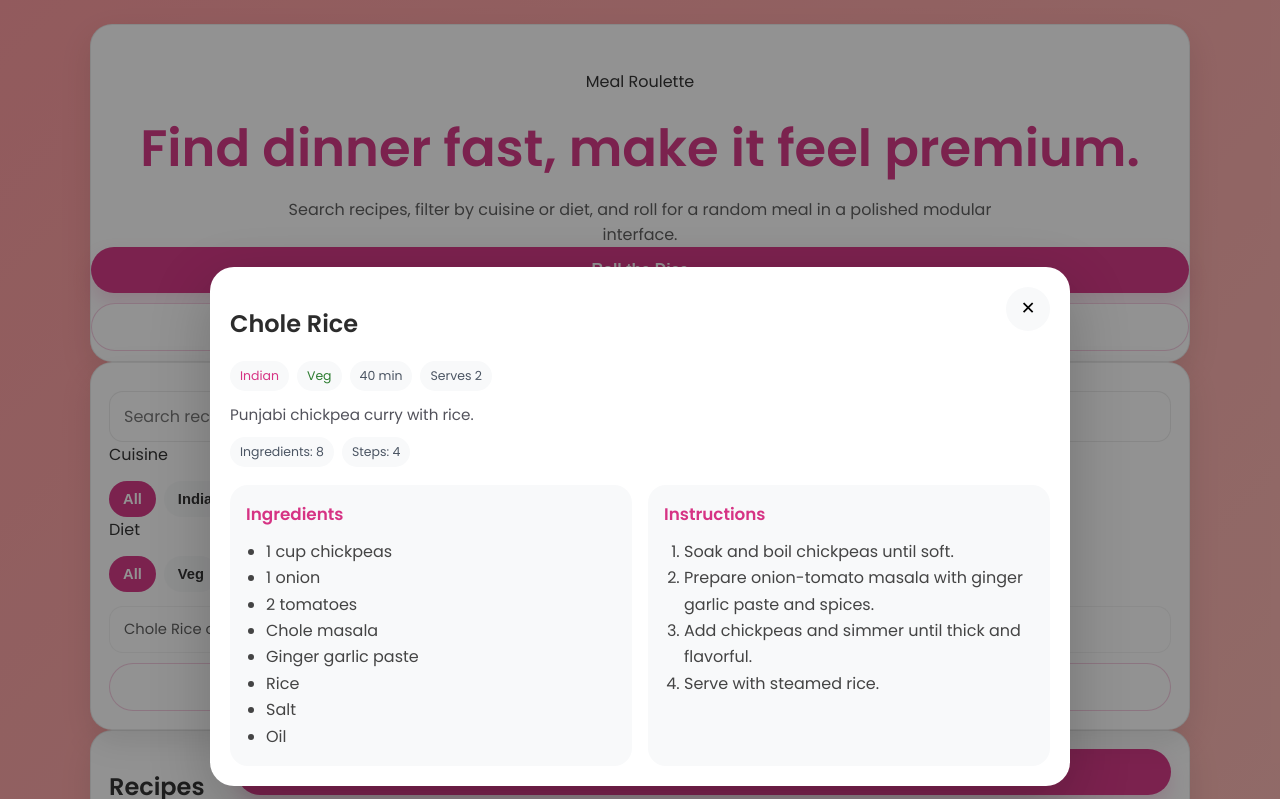
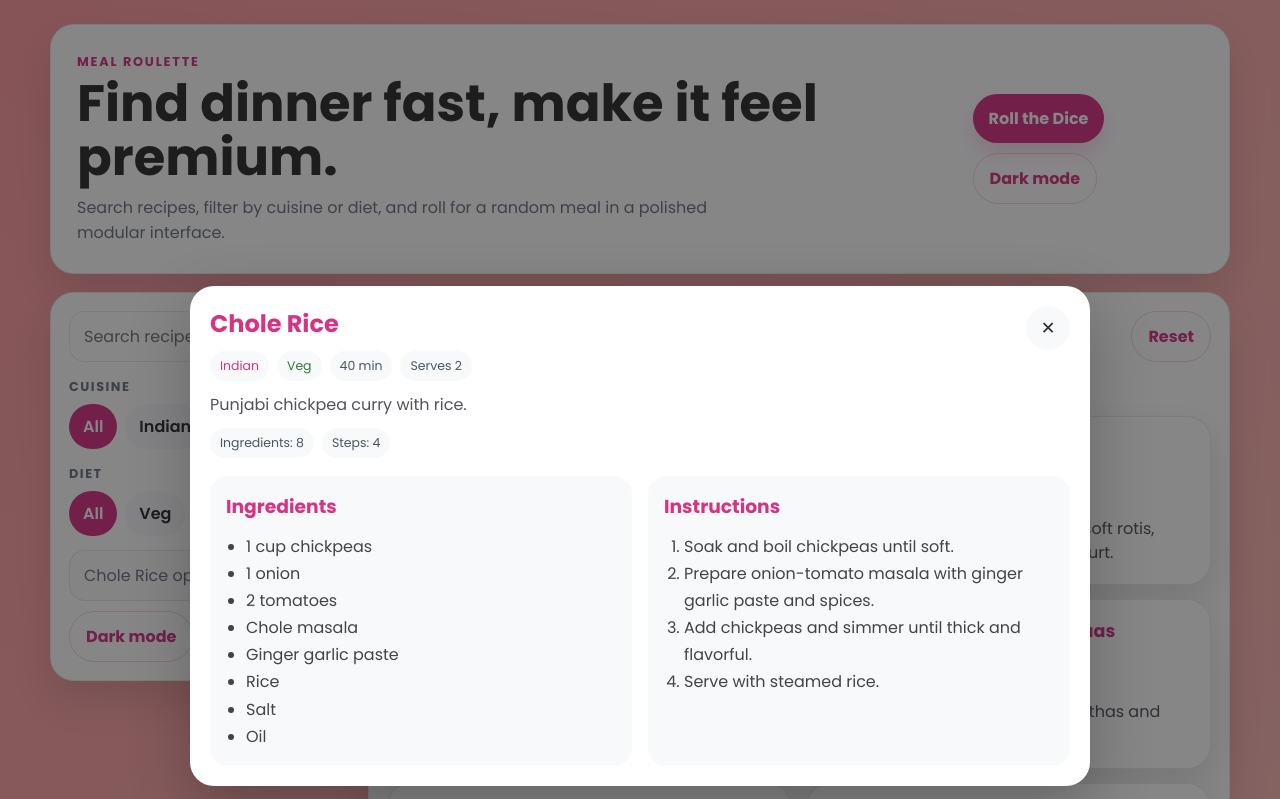
Before and after one commit to aditipatelx-tech/Meals2, a plain HTML site: page index.html in a window 1280 px wide. Both pictures are taken after a click on the button "Roll the Dice". Shown: the top 799 px of the page. Drawn offline with Linux system fonts and the light colour scheme.

Commit message:
Update styles.css

```diff
--- a/styles.css
+++ b/styles.css
@@ -1,54 +1,51 @@
-@import url('https://fonts.googleapis.com/css2?family=Poppins:wght@400;600&display=swap');
-:root{--bg1:#ff9a9e;--bg2:#fad0c4;--card:#fff;--text:#2c2c2c;--accent:#d63384;--accent2:#b0246b;--muted:#6b7280;--soft:#f8f9fa;--soft2:#e8f5e9;--border:rgba(0,0,0,.08)}
+@import url('https://fonts.googleapis.com/css2?family=Poppins:wght@400;600;700&display=swap');
+:root{--bg1:#ff9a9e;--bg2:#fad0c4;--card:#fff;--text:#2c2c2c;--accent:#d63384;--accent2:#b0246b;--muted:#6b7280;--soft:#f8f9fa;--border:rgba(0,0,0,.08)}
+[data-theme='dark']{--bg1:#1a1021;--bg2:#101d2b;--card:#17181d;--text:#f7f1ff;--accent:#ff7ab8;--accent2:#ff4f9c;--muted:#c7bfd4;--soft:#242733;--border:rgba(255,255,255,.10)}
 *{box-sizing:border-box}
-body{font-family:'Poppins',sans-serif;background:linear-gradient(135deg,var(--bg1),var(--bg2));color:var(--text);margin:0;min-height:100vh;padding:24px}
-.shell{max-width:1100px;margin:0 auto}
-.hero{padding:28px 0 10px;text-align:center}
-h1{font-size:clamp(2rem,4vw,3.5rem);margin:0 0 10px;color:var(--accent)}
-.sub{margin:0 auto;max-width:760px;color:rgba(44,44,44,.78);font-size:1rem}
-.grid{display:grid;grid-template-columns:280px 1fr;gap:18px;align-items:start;margin-top:22px}
-.card{background:var(--card);border-radius:22px;box-shadow:0 12px 32px rgba(0,0,0,.10);border:1px solid var(--border)}
+body{margin:0;min-height:100vh;padding:24px;font-family:'Poppins',sans-serif;background:linear-gradient(135deg,var(--bg1),var(--bg2));color:var(--text)}
+button,input{font:inherit}
+.shell{max-width:1180px;margin:0 auto}
+.card{background:var(--card);border:1px solid var(--border);border-radius:24px;box-shadow:0 18px 40px rgba(0,0,0,.12)}
+.hero{display:flex;justify-content:space-between;gap:20px;align-items:center;padding:28px 26px;margin-bottom:18px}
+.eyebrow{margin:0 0 6px;font-size:.8rem;letter-spacing:.14em;text-transform:uppercase;color:var(--accent);font-weight:700}
+h1{margin:0;font-size:clamp(2rem,4vw,3.5rem);line-height:1.05}
+.sub{margin:10px 0 0;max-width:700px;color:var(--muted)}
+.hero-actions{display:flex;gap:10px;flex-wrap:wrap}
+.layout{display:grid;grid-template-columns:300px 1fr;gap:18px}
 .panel{padding:18px}
-.controls{position:sticky;top:16px}
-.btn{width:100%;background:var(--accent);color:#fff;border:none;padding:14px 18px;font-size:1rem;border-radius:999px;cursor:pointer;font-weight:700;transition:.2s ease;box-shadow:0 10px 20px rgba(214,51,132,.18)}
-.btn:hover{background:var(--accent2);transform:translateY(-1px)}
-.btn:active{transform:scale(.98)}
-.btn-secondary{margin-top:10px;background:#fff;color:var(--accent);border:1px solid rgba(214,51,132,.25);box-shadow:none}
-.btn-secondary:hover{background:rgba(214,51,132,.06);color:var(--accent2)}
-.pill-row{display:flex;flex-wrap:wrap;gap:8px;margin-top:14px}
-.pill{border:none;background:var(--soft);padding:10px 14px;border-radius:999px;color:var(--text);cursor:pointer;font-weight:600;font-size:.92rem;transition:.2s}
+.controls{position:sticky;top:18px;height:fit-content}
+.search{width:100%;border:1px solid var(--border);border-radius:16px;padding:12px 14px;background:color-mix(in srgb,var(--card) 92%, #fff);color:var(--text)}
+.search:focus{outline:3px solid rgba(214,51,132,.18);outline-offset:1px}
+.section-label{margin:16px 0 8px;font-size:.8rem;text-transform:uppercase;letter-spacing:.12em;color:var(--muted);font-weight:700}
+.pill-row{display:flex;flex-wrap:wrap;gap:8px}
+.pill{border:none;background:var(--soft);color:var(--text);padding:10px 14px;border-radius:999px;cursor:pointer;font-weight:600;transition:.2s}
+.pill:hover,.btn:hover{transform:translateY(-1px)}
 .pill.active{background:var(--accent);color:#fff}
-.pill:focus-visible,.btn:focus-visible,.recipe-card:focus-visible{outline:3px solid rgba(214,51,132,.25);outline-offset:2px}
-.search{width:100%;margin-top:10px;border:1px solid rgba(0,0,0,.08);border-radius:14px;padding:12px 14px;font:inherit}
+.btn{border:none;background:var(--accent);color:#fff;padding:12px 16px;border-radius:999px;cursor:pointer;font-weight:700;transition:.2s;box-shadow:0 10px 20px rgba(214,51,132,.18)}
+.btn-secondary,.btn-ghost{background:transparent;color:var(--accent);border:1px solid rgba(214,51,132,.22);box-shadow:none}
+.btn-secondary:hover,.btn-ghost:hover{background:rgba(214,51,132,.06)}
+.topline{display:flex;justify-content:space-between;gap:12px;align-items:flex-start;margin-bottom:14px}
+.section-title{margin:0;font-size:1.4rem;color:var(--accent)}
+.helper,.status{color:var(--muted)}
+.status{margin-top:14px;padding:12px 14px;border:1px solid var(--border);border-radius:16px;background:color-mix(in srgb,var(--soft) 78%, #fff)}
 .meal-list{display:grid;grid-template-columns:repeat(2,minmax(0,1fr));gap:14px}
-.recipe-card{padding:18px;cursor:pointer;transition:.2s ease;border:1px solid var(--border)}
-.recipe-card:hover{transform:translateY(-2px);border-color:rgba(214,51,132,.30)}
+.recipe-card{padding:18px;cursor:pointer;transition:.2s;border:1px solid var(--border)}
+.recipe-card:hover{transform:translateY(-2px);border-color:rgba(214,51,132,.28)}
 .recipe-card.active{border-color:var(--accent);box-shadow:0 0 0 3px rgba(214,51,132,.09) inset}
-.topline{display:flex;align-items:flex-start;justify-content:space-between;gap:10px}
 .title{margin:0;color:var(--accent);font-size:1.1rem}
 .meta{display:flex;flex-wrap:wrap;gap:8px;margin-top:10px}
 .tag{display:inline-flex;align-items:center;padding:6px 10px;border-radius:999px;background:var(--soft);font-size:.78rem;color:#4b5563}
-.tag.accent{color:var(--accent)}
-.tag.green{color:#2e7d32}
-.tag.orange{color:#9a541d}
-.desc{margin:12px 0 0;color:#52525b;font-size:.95rem;line-height:1.55}
-.status{margin-top:14px;padding:12px 14px;border-radius:14px;background:rgba(255,255,255,.55);color:#5b5b5b;font-size:.92rem;border:1px solid rgba(0,0,0,.05)}
-.modal{position:fixed;inset:0;background:rgba(15,15,15,.45);display:none;align-items:flex-end;justify-content:center;padding:14px;z-index:40}
+.tag.green{color:#2e7d32}.tag.orange{color:#9a541d}.tag.accent{color:var(--accent)}
+.desc{margin:12px 0 0;color:#52525b;line-height:1.55}
+.empty{padding:24px;text-align:center;color:var(--muted);background:var(--soft);border-radius:18px}
+.modal{position:fixed;inset:0;background:rgba(14,14,16,.5);display:none;align-items:flex-end;justify-content:center;padding:14px;z-index:50}
 .modal.open{display:flex}
-.sheet{width:min(860px,100%);max-height:92vh;overflow:auto;background:var(--card);border-radius:24px;padding:20px;box-shadow:0 20px 60px rgba(0,0,0,.22)}
-.modal-top{display:flex;align-items:flex-start;justify-content:space-between;gap:14px;margin-bottom:12px}
-.close{border:none;background:var(--soft);width:44px;height:44px;border-radius:999px;cursor:pointer;font-size:1.1rem}
+.sheet{width:min(900px,100%);max-height:92vh;overflow:auto;background:var(--card);border-radius:24px;padding:20px;box-shadow:0 20px 60px rgba(0,0,0,.25)}
+.modal-top{display:flex;justify-content:space-between;gap:12px;align-items:flex-start;margin-bottom:12px}
+#modalTitle{margin:0;color:var(--accent)}
+.close{border:none;background:var(--soft);color:var(--text);width:44px;height:44px;border-radius:999px;cursor:pointer;font-size:1.1rem}
 .detail-grid{display:grid;grid-template-columns:1fr 1fr;gap:16px;margin-top:18px}
 .block{background:var(--soft);border-radius:18px;padding:16px}
-.block h3{margin:0 0 12px;color:var(--accent);font-size:1.05rem}
-.list{margin:0;padding-left:20px;line-height:1.65;color:#444}
-.empty{padding:20px;text-align:center;color:var(--muted);background:var(--soft);border-radius:18px}
-[data-theme='dark']{--bg1:#2a1024;--bg2:#1a2038;--card:#17181d;--text:#f8f3ff;--accent:#ff7ab8;--accent2:#ff4f9c;--muted:#c7bfd4;--soft:#242733;--soft2:#133224;--border:rgba(255,255,255,.10)}
-html[data-theme='dark'] body{background:linear-gradient(135deg,var(--bg1),var(--bg2));color:var(--text)}
-html[data-theme='dark'] .card{background:var(--card);color:var(--text);box-shadow:0 12px 32px rgba(0,0,0,.38)}
-html[data-theme='dark'] .sub, html[data-theme='dark'] .desc, html[data-theme='dark'] .helper, html[data-theme='dark'] .status{color:var(--muted)}
-html[data-theme='dark'] .pill, html[data-theme='dark'] .search, html[data-theme='dark'] .btn-secondary, html[data-theme='dark'] .close{background:var(--soft);color:var(--text);border-color:var(--border)}
-html[data-theme='dark'] .recipe-card.active{box-shadow:0 0 0 3px rgba(255,122,184,.18) inset;border-color:var(--accent)}
-html[data-theme='dark'] .block{background:color-mix(in srgb,var(--soft) 92%, #000)}
-html[data-theme='dark'] .tag{background:color-mix(in srgb,var(--soft) 88%, #000);color:var(--text)}
-@media (max-width: 900px){.grid{grid-template-columns:1fr}.meal-list{grid-template-columns:1fr}.controls{position:static}.detail-grid{grid-template-columns:1fr}.modal{padding:0}.sheet{width:100%;max-height:94vh;border-radius:22px 22px 0 0}}
+.block h3{margin:0 0 12px;color:var(--accent)}
+.list{margin:0;padding-left:20px;line-height:1.7;color:#444}
+@media (max-width: 900px){.layout{grid-template-columns:1fr}.controls{position:static}.meal-list{grid-template-columns:1fr}.detail-grid{grid-template-columns:1fr}.hero{flex-direction:column;align-items:flex-start}}
```
